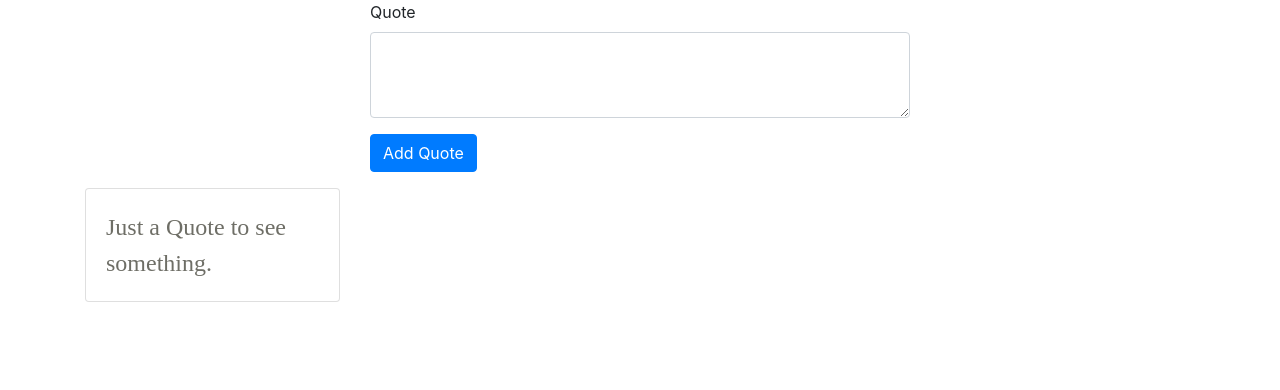
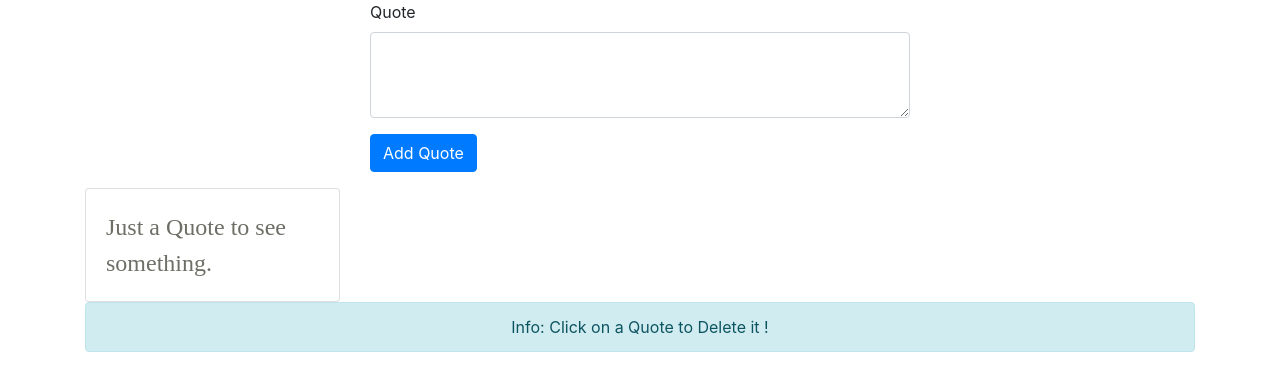
Before and after one commit to cfaguilera20/vue-quotes, a Vue app: page / in a window 1280 px wide. Shown: the top 390 px of the page. Built offline with nearby package versions, Linux system fonts and the light colour scheme; the HTML template or start-up script is replaced by a standard one.

Commit message:
Adding a Info Box.

```diff
--- a/src/App.vue
+++ b/src/App.vue
@@ -2,6 +2,11 @@
   <div class="container">
     <app-new-quote @quoteAdded="newQuote"></app-new-quote>
     <app-quote-grid :quotes="quotes"></app-quote-grid>
+    <div class="row">
+      <div class="col-sm-12 text-center">
+        <div class="alert alert-info">Info: Click on a Quote to Delete it !</div>
+      </div>
+    </div>
   </div>
 </template>
 
@@ -17,7 +22,7 @@ export default {
       maxQuotes: 10
     };
   },
-  methods:{
+  methods: {
     newQuote(quote) {
       this.quotes.push(quote);
     }
```
